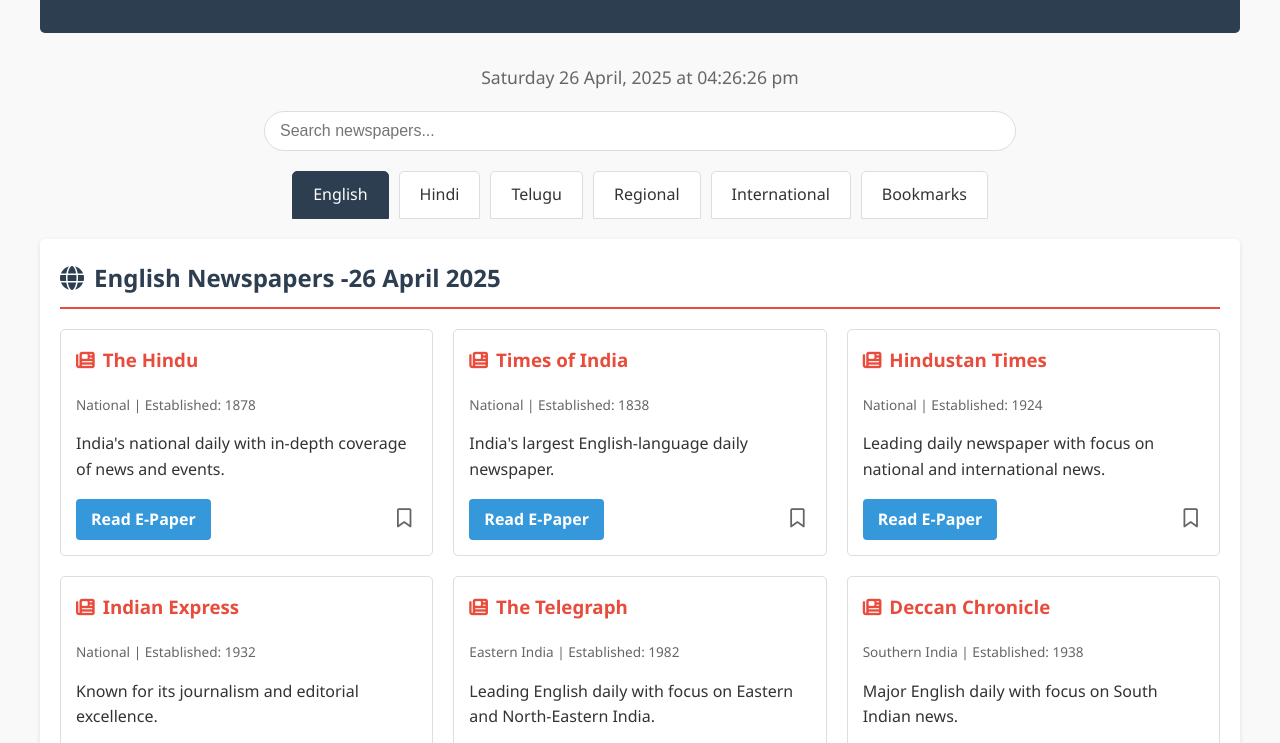
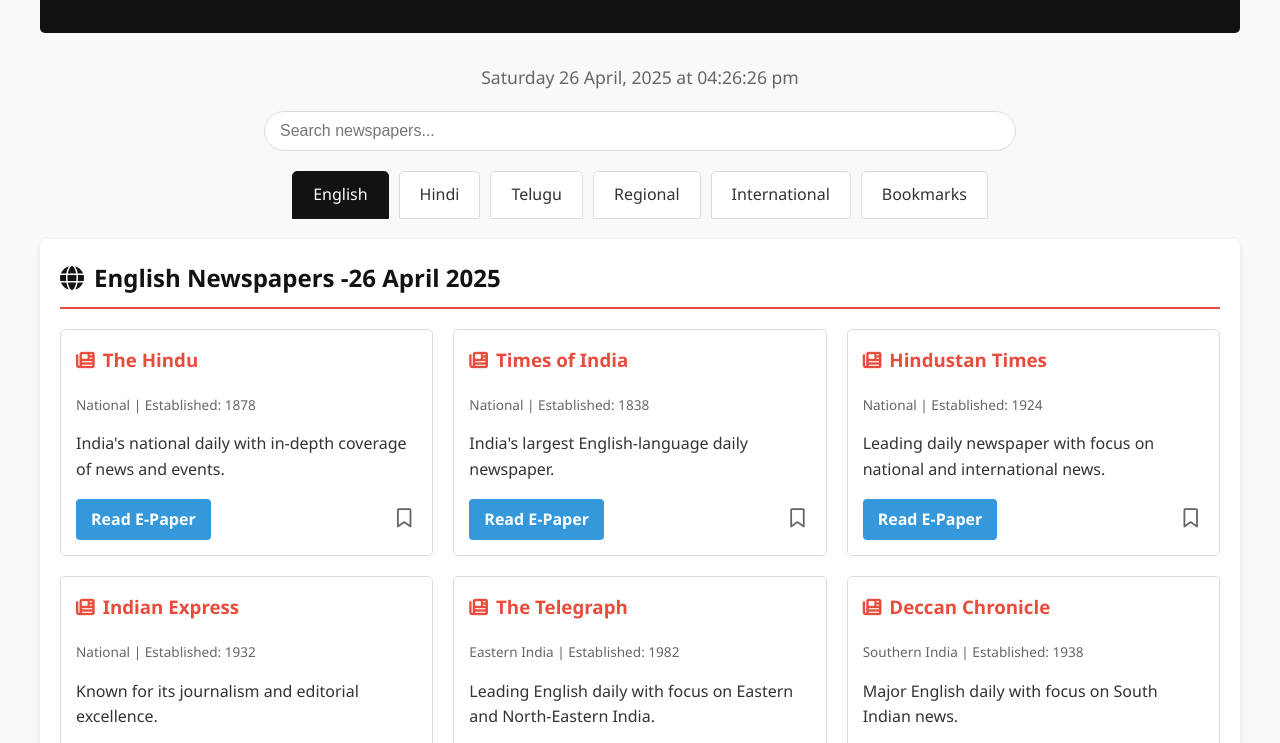
Before and after one commit to shravan225/dailynewsv.live, a plain HTML site: page index.html in a window 1280 px wide. Shown: the part 130-873 px from the top of the page. Drawn offline with Linux system fonts and the light colour scheme.

Commit message:
index.html

```diff
--- a/index.html
+++ b/index.html
@@ -21,7 +21,7 @@
     <style>
         /* Main styling */
         :root {
-            --primary-color: #2c3e50;
+            --primary-color: #121212;
             --secondary-color: #e74c3c;
             --accent-color: #3498db;
             --light-color: #f9f9f9;
```
